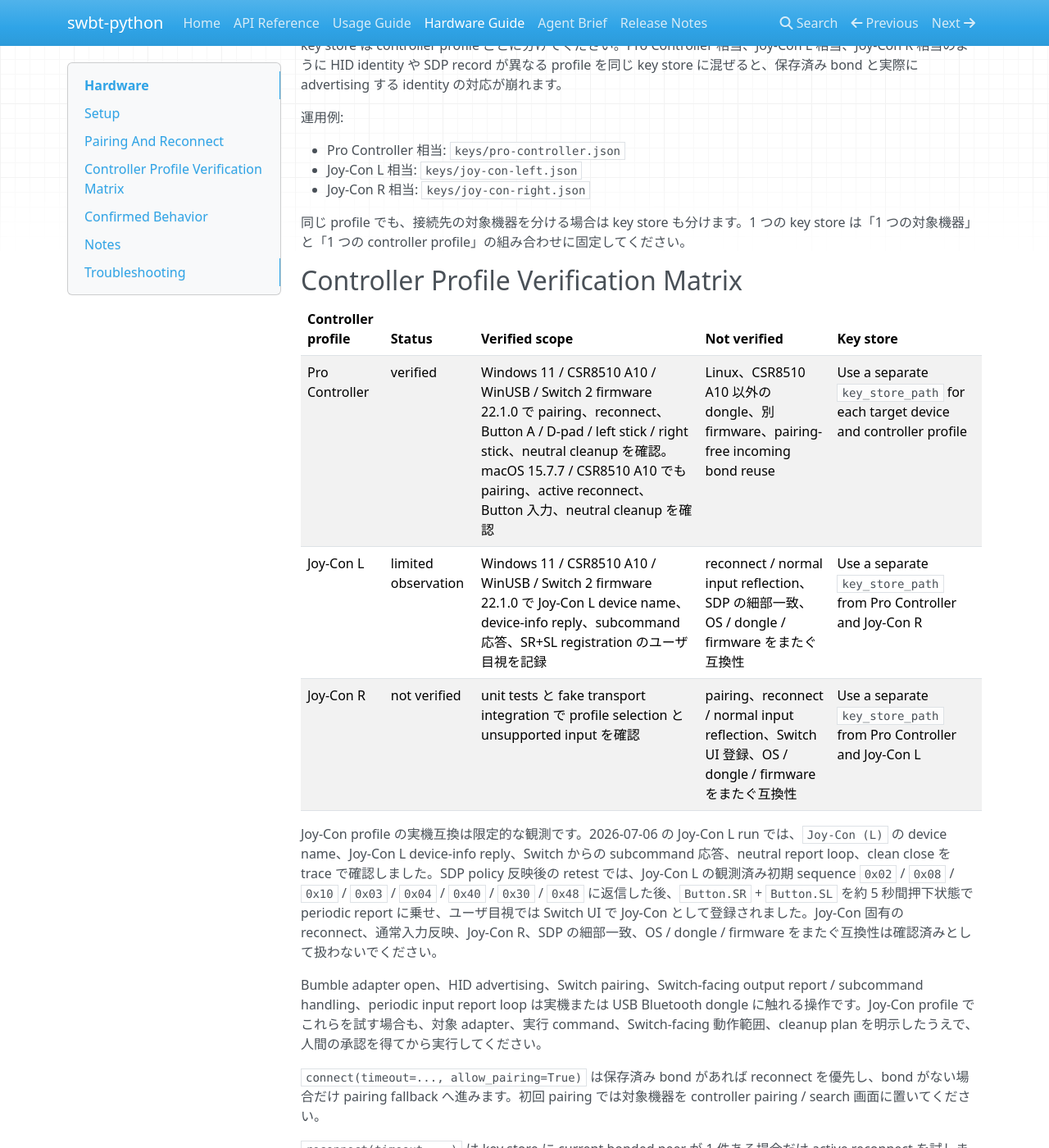
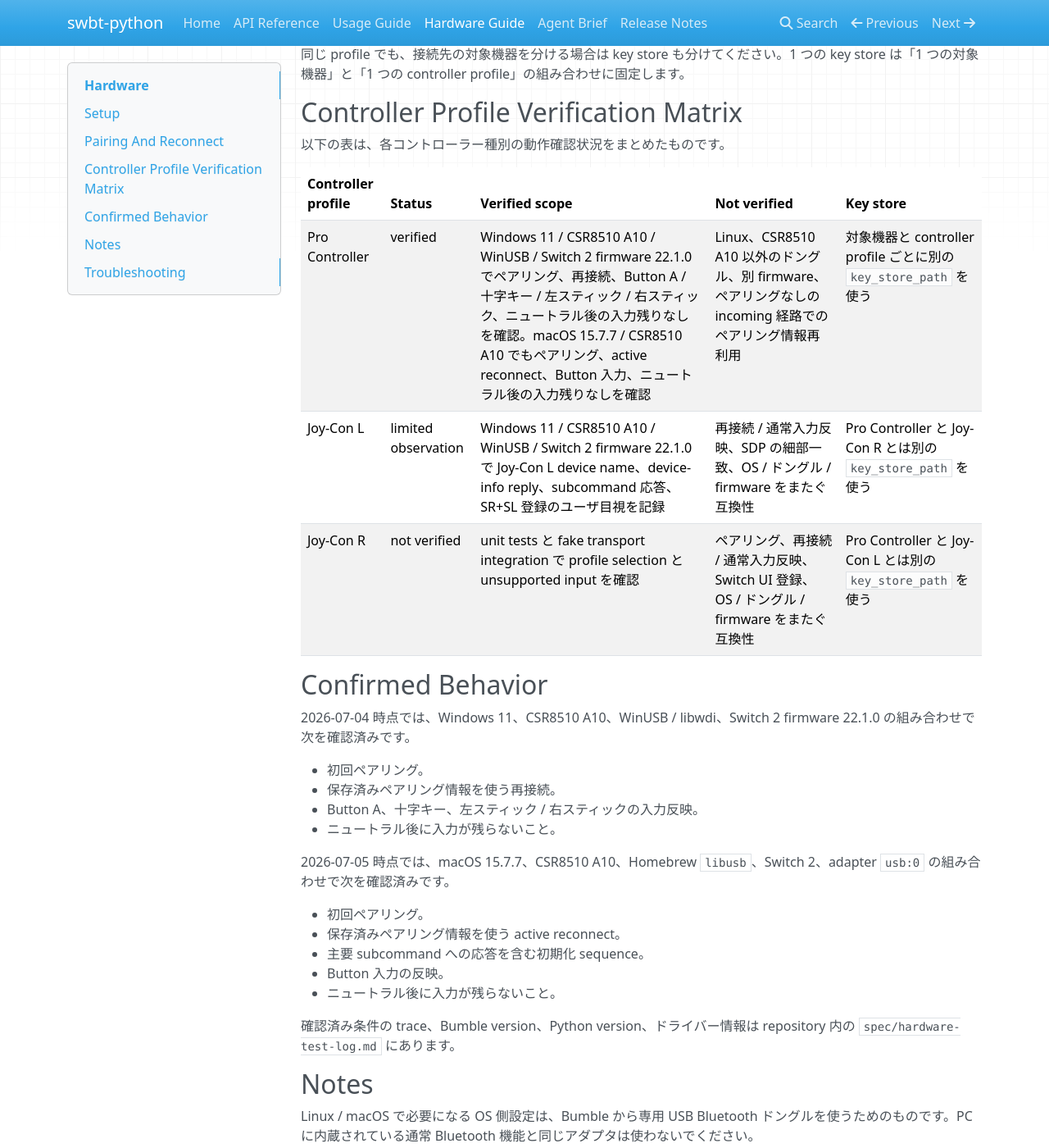
Before and after one commit to niart120/swbt-python, an MkDocs documentation site: the page built from docs/hardware.md, in a window 1280 px wide and 1400 px high, scrolled down 2979 px. Shown: the whole window at 82% size. Built offline with MkDocs 1.6.1, drawn with Linux system fonts in a browser that asks for light colours; nearby versions of some CDN libraries; some of the changed text lies outside the part shown.

Commit message:
docs(public): 公開ドキュメントの文言を整理

````diff
--- a/docs/hardware.md
+++ b/docs/hardware.md
@@ -1,7 +1,7 @@
 # Hardware
 
-`swbt-python` の実機接続では、PC の標準 Bluetooth 機能ではなく、Bumble から直接開く専用 USB Bluetooth dongle を使います。
-最初に driver と adapter 名を確認し、その後に対象機器側で controller pairing / search 画面を開いて接続します。
+`swbt-python` の実機接続では、PC の標準 Bluetooth 機能ではなく、Bumble から直接開く専用 USB Bluetooth ドングルを使います。
+最初にドライバーとアダプタ名を確認し、その後に対象機器側でコントローラー接続画面を開いて接続します。
 
 ## Setup
 
@@ -10,40 +10,34 @@
 | 項目 | 内容 |
 |---|---|
 | Python | Python 3.12 以降 |
-| USB Bluetooth dongle | PC の通常 Bluetooth 機能と共有しない専用 dongle |
-| 対象機器 | controller pairing / search 画面へ手動で移動できること |
+| USB Bluetooth ドングル | PC の通常 Bluetooth 機能と共有しない専用ドングル |
+| 対象機器 | "持ち方/順番を変える" 画面へ手動で移動できること |
 
 ### Driver / USB Access
 
-Bumble の `usb:` adapter は USB HCI transport を libusb 経由で使用します。
-ここでの driver 準備は、OS の Bluetooth 機能で使う driver ではなく、専用 dongle を Bumble から直接開くための OS 側設定を指します。
+Bumble の `usb:` アダプタは USB HCI transport を libusb 経由で使います。
+ここでのドライバー準備は、OS の Bluetooth 機能で使うドライバーではなく、専用ドングルを Bumble から直接開くための OS 側設定を指します。
 
 | OS | status | 準備 |
 |---|---|---|
-| Windows | supported | Zadig などで専用 dongle に WinUSB / libwdi driver を導入する |
-| Linux | experimental | `libusb-1.0` が使えること、USB デバイスにアクセスできること、kernel / BlueZ が対象 dongle を使用中でないことを確認する |
-| macOS | experimental | `libusb-1.0` が使えること、macOS Bluetooth stack が外付け HCI を使用しない設定になっていること、必要に応じて libusb の library path を指定する |
-
-#### Bumble USB Transport Requirements
-
-Bumble の `usb:` adapter は USB HCI transport を libusb 経由で扱います。Bumble の USB transport documentation では、`usb:` moniker、`libusb-1.0`、`usb_probe` / `lsusb` による列挙確認が示されています。
-
-`swbt-python` の lock file では Bumble 0.0.230 と `libusb1` / `libusb-package` dependency を固定しています。
+| Windows | supported | Zadig などで専用ドングルに WinUSB / libwdi ドライバーを導入する |
+| Linux | experimental | `libusb-1.0` が使えること、USB デバイスにアクセスできること、kernel / BlueZ が対象ドングルを使用中でないことを確認する |
+| macOS | experimental | `libusb-1.0` が使えること、macOS の Bluetooth stack が外付け HCI を使用しない設定になっていること、必要に応じて libusb の library path を指定する |
 
 #### Windows USB & Driver Setup
 
-Windows では、Zadig などで専用 USB Bluetooth dongle に WinUSB / libwdi driver を導入する必要があります。
+Windows では、Zadig などで専用 USB Bluetooth ドングルに WinUSB / libwdi ドライバーを導入する必要があります。
 
-[Zadig](https://zadig.akeo.ie/) は、Windows 上で WinUSB などの汎用 USB driver を対象デバイスへ入れるためのツールです。
+[Zadig](https://zadig.akeo.ie/) は、Windows 上で WinUSB などの汎用 USB ドライバーを対象デバイスへ入れるためのツールです。
 
-Zadig では次の順に進めます。
+Zadig での実施手順:
 
-- 専用 USB Bluetooth dongle を接続し、Zadig を管理者権限で起動する。
-- 対象の dongle を選択する。
-- 一覧に出ない場合は `Options > List All Devices` を使う。
-- 選択した USB デバイスの VID / PID が対象 dongle と一致することを確認する。
-- driver は `WinUSB` を選ぶ。
-- `Install Driver` を実行する。
+1. 専用 USB Bluetooth ドングルを接続し、Zadig を管理者権限で起動する。
+2. 対象のドングルを選択する。
+   - 一覧に出ない場合は `Options > List All Devices` を使う。
+3. 選択した USB デバイスの VID / PID が対象ドングルと一致することを確認する。
+4. ドライバーとして `WinUSB` を選ぶ。
+5. `Install Driver` を実行する。
 
 Zadig の操作画面と詳細: [Zadig 2.x User Guide](https://github.com/pbatard/libwdi/wiki/Zadig)。
 
@@ -51,11 +45,11 @@ Zadig の操作画面と詳細: [Zadig 2.x User Guide](https://github.com/pbatar
 
 Linux の手順はこの Hardware Guide に整備されていますが、動作検証されていないことに留意してください。
 
-Linux では、Bumble 同梱の `libusb_package` で `libusb-1.0` が見つからない場合、OS 側で `apt install libusb-1.0-0` が必要になることがあります。USB デバイスへのアクセス権を付け、kernel / BlueZ が dongle を使用中の場合は `hciconfig hciX down` などで解放する必要があります。
+Linux では、Bumble 同梱の `libusb_package` で `libusb-1.0` が見つからない場合、OS 側で `apt install libusb-1.0-0` が必要になることがあります。USB デバイスへのアクセス権を付け、kernel / BlueZ がドングルを使用中の場合は `hciconfig hciX down` などで解放する必要があります。
 
 #### macOS USB & Driver Setup
 
-macOS では、macOS Bluetooth stack が外付け HCI を使用しないように `sudo nvram bluetoothHostControllerSwitchBehavior="never"` の設定が必要になる場合があります。実行前に現在の値を確認します。
+macOS では、macOS の Bluetooth stack が外付け HCI を使用しないように `sudo nvram bluetoothHostControllerSwitchBehavior="never"` の設定が必要になる場合があります。実行前に現在の値を確認します。
 
 ```console
 nvram bluetoothHostControllerSwitchBehavior
@@ -80,17 +74,15 @@ uv run swbt-probe adapters --json
 brew install pkgconf openssl@3
 ```
 
-2026-07-05 の実機観測では、macOS 15.7.7、CSR8510 A10、Homebrew `libusb` 1.0.30、Bumble 0.0.230、Python 3.12.13、adapter `usb:0` で、pairing、HID control / interrupt L2CAP、保存済み bond を使う active reconnect、button 入力、neutral cleanup を確認しています。
-
 #### Linux / macOS Verification Scope
 
-Linux / macOS は experimental です。ここに書いた内容は、Bumble から専用 adapter を使う前に確認する項目です。接続成功を保証するものではありません。
+Linux / macOS は experimental です。ここに書いた内容は、Bumble から専用アダプタを使う前に確認する項目です。接続成功を保証するものではありません。
 
-Linux 上の adapter listing、adapter open、HID advertising、pairing、reconnect、input reflection はまだ確認していません。macOS CI で確認するのは、依存関係のインストール、単体テスト、fake transport を使った結合テスト、パッケージ作成までです。USB Bluetooth dongle は使いません。
+Linux 上のアダプタ列挙、アダプタ open、HID 接続待ち受け、ペアリング、再接続、入力反映はまだ確認していません。macOS CI 上では依存関係のインストール、単体テスト、fake transport を使った結合テスト、パッケージ作成までは確認済みです。CI では USB Bluetooth ドングルを使いません。
 
 ### Adapter Name
 
-driver 準備後、Bumble から見える adapter 名を確認します。
+ドライバー準備後、Bumble から見えるアダプタ名を確認します。
 
 Python から確認する場合は `list_adapters()` を使います。
 
@@ -101,7 +93,7 @@ for info in list_adapters():
     print(info.name, info.aliases)
 ```
 
-`info.name` は `ProController(adapter=info.name)` など concrete controller の `adapter` に渡す値です。`list_adapters()` は専用 USB Bluetooth dongle 候補を列挙します。対象機器本体や周辺 Bluetooth host は列挙しません。
+`info.name` は `ProController(adapter=info.name)` など具象コントローラーの `adapter` に渡す値です。`list_adapters()` は専用 USB Bluetooth ドングル候補を列挙します。対象機器本体や周辺 Bluetooth ホストは列挙しません。
 
 CLI から確認する場合は `swbt-probe adapters --json` を使います。
 
@@ -109,17 +101,17 @@ CLI から確認する場合は `swbt-probe adapters --json` を使います。
 swbt-probe adapters --json
 ```
 
-`list_adapters()` と `swbt-probe adapters --json` は adapter 一覧確認用です。USB descriptor の読み取りは行いますが、Switch に向けた pairing、HID advertising、report loop は開始しません。Bumble transport として device handle を開きません。
+`list_adapters()` と `swbt-probe adapters --json` はアダプタ一覧確認用です。USB descriptor の読み取りは行いますが、Switch に向けたペアリング、HID 接続待ち受け、レポートループは開始しません。Bumble transport としてデバイスハンドルを開きません。
 
-`adapter` には `usb:0` のような Bumble adapter 名を指定します。adapter 名は PC の接続状態で変わるため、コード例の `usb:0` を固定値として扱わないでください。
+`adapter` には `usb:0` のような Bumble アダプタ名を指定します。アダプタ名は PC の接続状態で変わるため、コード例の `usb:0` を固定値として扱わないでください。
 
 ## Pairing And Reconnect
 
-`key_store_path` は pairing 情報を保存する JSON key store path です。保存済み bond を使う場合は `ProController(adapter="usb:0", key_store_path="switch-bond.json")` のように指定します。
+`key_store_path` はペアリング情報を保存する JSON key store path です。保存済みペアリング情報を使う場合は `ProController(adapter="usb:0", key_store_path="switch-bond.json")` のように指定します。
 
 ### Profile-specific Key Stores
 
-key store は controller profile ごとに分けてください。Pro Controller 相当、Joy-Con L 相当、Joy-Con R 相当のように HID identity や SDP record が異なる profile を同じ key store に混ぜると、保存済み bond と実際に advertising する identity の対応が崩れます。
+key store はコントローラー種別ごとに分けてください。Pro Controller 相当、Joy-Con L 相当、Joy-Con R 相当のように HID identity や SDP record が異なる profile を同じ key store に混ぜると、保存済みペアリング情報と接続待ち受け時の identity の対応が崩れます。
 
 運用例:
 
@@ -127,80 +119,71 @@ key store は controller profile ごとに分けてください。Pro Controller
 - Joy-Con L 相当: `keys/joy-con-left.json`
 - Joy-Con R 相当: `keys/joy-con-right.json`
 
-同じ profile でも、接続先の対象機器を分ける場合は key store も分けます。1 つの key store は「1 つの対象機器」と「1 つの controller profile」の組み合わせに固定してください。
+同じ profile でも、接続先の対象機器を分ける場合は key store も分けてください。1 つの key store は「1 つの対象機器」と「1 つの controller profile」の組み合わせに固定します。
 
 ## Controller Profile Verification Matrix
+以下の表は、各コントローラー種別の動作確認状況をまとめたものです。
 
 | Controller profile | Status | Verified scope | Not verified | Key store |
 |---|---|---|---|---|
-| Pro Controller | verified | Windows 11 / CSR8510 A10 / WinUSB / Switch 2 firmware 22.1.0 で pairing、reconnect、Button A / D-pad / left stick / right stick、neutral cleanup を確認。macOS 15.7.7 / CSR8510 A10 でも pairing、active reconnect、Button 入力、neutral cleanup を確認 | Linux、CSR8510 A10 以外の dongle、別 firmware、pairing-free incoming bond reuse | Use a separate `key_store_path` for each target device and controller profile |
-| Joy-Con L | limited observation | Windows 11 / CSR8510 A10 / WinUSB / Switch 2 firmware 22.1.0 で Joy-Con L device name、device-info reply、subcommand 応答、SR+SL registration のユーザ目視を記録 | reconnect / normal input reflection、SDP の細部一致、OS / dongle / firmware をまたぐ互換性 | Use a separate `key_store_path` from Pro Controller and Joy-Con R |
-| Joy-Con R | not verified | unit tests と fake transport integration で profile selection と unsupported input を確認 | pairing、reconnect / normal input reflection、Switch UI 登録、OS / dongle / firmware をまたぐ互換性 | Use a separate `key_store_path` from Pro Controller and Joy-Con L |
-
-Joy-Con profile の実機互換は限定的な観測です。2026-07-06 の Joy-Con L run では、`Joy-Con (L)` の device name、Joy-Con L device-info reply、Switch からの subcommand 応答、neutral report loop、clean close を trace で確認しました。SDP policy 反映後の retest では、Joy-Con L の観測済み初期 sequence `0x02` / `0x08` / `0x10` / `0x03` / `0x04` / `0x40` / `0x30` / `0x48` に返信した後、`Button.SR` + `Button.SL` を約 5 秒間押下状態で periodic report に乗せ、ユーザ目視では Switch UI で Joy-Con として登録されました。Joy-Con 固有の reconnect、通常入力反映、Joy-Con R、SDP の細部一致、OS / dongle / firmware をまたぐ互換性は確認済みとして扱わないでください。
-
-Bumble adapter open、HID advertising、Switch pairing、Switch-facing output report / subcommand handling、periodic input report loop は実機または USB Bluetooth dongle に触れる操作です。Joy-Con profile でこれらを試す場合も、対象 adapter、実行 command、Switch-facing 動作範囲、cleanup plan を明示したうえで、人間の承認を得てから実行してください。
-
-`connect(timeout=..., allow_pairing=True)` は保存済み bond があれば reconnect を優先し、bond がない場合だけ pairing fallback へ進みます。初回 pairing では対象機器を controller pairing / search 画面に置いてください。
-
-`reconnect(timeout=...)` は key store に current bonded peer が 1 件ある場合だけ active reconnect を試します。pairing fallback はしません。
-
-1 つの key store に複数の current peers を混ぜないでください。複数 current peers は `multiple current peers` の不正状態として扱い、どの peer を使うかを推測しません。別対象機器には別の `key_store_path` を使ってください。
+| Pro Controller | verified | Windows 11 / CSR8510 A10 / WinUSB / Switch 2 firmware 22.1.0 でペアリング、再接続、Button A / 十字キー / 左スティック / 右スティック、ニュートラル後の入力残りなしを確認。macOS 15.7.7 / CSR8510 A10 でもペアリング、active reconnect、Button 入力、ニュートラル後の入力残りなしを確認 | Linux、CSR8510 A10 以外のドングル、別 firmware、ペアリングなしの incoming 経路でのペアリング情報再利用 | 対象機器と controller profile ごとに別の `key_store_path` を使う |
+| Joy-Con L | limited observation | Windows 11 / CSR8510 A10 / WinUSB / Switch 2 firmware 22.1.0 で Joy-Con L device name、device-info reply、subcommand 応答、SR+SL 登録のユーザ目視を記録 | 再接続 / 通常入力反映、SDP の細部一致、OS / ドングル / firmware をまたぐ互換性 | Pro Controller と Joy-Con R とは別の `key_store_path` を使う |
+| Joy-Con R | not verified | unit tests と fake transport integration で profile selection と unsupported input を確認 | ペアリング、再接続 / 通常入力反映、Switch UI 登録、OS / ドングル / firmware をまたぐ互換性 | Pro Controller と Joy-Con L とは別の `key_store_path` を使う |
 
 ## Confirmed Behavior
 
 2026-07-04 時点では、Windows 11、CSR8510 A10、WinUSB / libwdi、Switch 2 firmware 22.1.0 の組み合わせで次を確認済みです。
 
-- 初回 pairing。
-- 保存済み pairing 情報を使う reconnect。
-- Button A、D-pad、left / right stick の入力反映。
-- neutral 後に入力が残らないこと。
+- 初回ペアリング。
+- 保存済みペアリング情報を使う再接続。
+- Button A、十字キー、左スティック / 右スティックの入力反映。
+- ニュートラル後に入力が残らないこと。
 
 2026-07-05 時点では、macOS 15.7.7、CSR8510 A10、Homebrew `libusb`、Switch 2、adapter `usb:0` の組み合わせで次を確認済みです。
 
-- 初回 pairing。
-- 保存済み pairing 情報を使う active reconnect。
+- 初回ペアリング。
+- 保存済みペアリング情報を使う active reconnect。
 - 主要 subcommand への応答を含む初期化 sequence。
 - Button 入力の反映。
-- neutral 後に入力が残らないこと。
+- ニュートラル後に入力が残らないこと。
 
-確認済み条件の trace、Bumble version、Python version、driver version は repository 内の `spec/hardware-test-log.md` にあります。
+確認済み条件の trace、Bumble version、Python version、ドライバー情報は repository 内の `spec/hardware-test-log.md` にあります。
 
 ## Notes
 
-Linux / macOS で必要になる OS 側設定は、Bumble から専用 adapter を使うためのものです。PC の通常 Bluetooth 機能と同じ adapter は使わないでください。
+Linux / macOS で必要になる OS 側設定は、Bumble から専用 USB Bluetooth ドングルを使うためのものです。PC に内蔵されている通常 Bluetooth 機能と同じアダプタは使わないでください。
 
 ## Troubleshooting
 
 ### Adapter Does Not Open
 
-- 専用 USB Bluetooth dongle を使っているか確認します。
+- 専用 USB Bluetooth ドングルを使っているか確認します。
 - Windows では WinUSB / libwdi に切り替わっているか確認します。
-- 専用 dongle の adapter 名を指定しているか確認します。
-- `list_adapters()` または `swbt-probe adapters --json` で adapter 名を確認します。
-- `adapters=[]` は HCI 候補 0 件です。driver、USB 接続、OS 側の占有状態を確認します。
-- `AdapterDiscoveryError` は libusb の読み込みや USB 列挙開始の失敗です。adapter open 失敗とは別に扱います。
+- 専用ドングルのアダプタ名を指定しているか確認します。
+- `list_adapters()` または `swbt-probe adapters --json` でアダプタ名を確認します。
+- `adapters=[]` は HCI 候補 0 件です。ドライバー、USB 接続、OS 側の占有状態を確認します。
+- `AdapterDiscoveryError` は libusb の読み込みや USB 列挙開始の失敗です。アダプタ open 失敗とは別に扱います。
 
 ### Pairing Timeout
 
-- 対象機器が controller pairing / search 画面にいるか確認します。
+- 対象機器がコントローラー接続画面にいるか確認します。
 - `pair()` または `connect(..., allow_pairing=True)` を使っているか確認します。
 - trace に `advertising_start`、`connection_request`、`host_connection` があるか確認します。
 
 ### No Bond
 
-- `reconnect()` / `try_reconnect()` は保存済み bond がない場合、`no bond` として失敗します。
+- `reconnect()` / `try_reconnect()` は保存済みペアリング情報がない場合、`no_bond` として失敗します。
 - 初回接続では `connect(..., allow_pairing=True)` か `pair()` を使います。
 - `key_store_path` が別ファイルを指していないか確認します。
 
 ### Multiple Current Peers
 
-- 1 つの key store に複数の current peers がある状態です。
+- 1 つの key store に複数の現在の再接続候補がある状態です。
 - 対象機器ごとに key store を分けます。
-- 復旧する場合は該当 key store を削除し、pairing をやり直します。
+- 復旧する場合は該当 key store を削除し、ペアリングをやり直します。
 
 ### Input Is Not Reflected In The UI
 
-- pairing / reconnect 直後の初期通信が終わってから入力を送っているか確認します。
-- `tap()` は即時 report を送ります。`press()` / `release()` / `sticks()` / `neutral()` は state update API であり、即時送信を保証しません。
+- ペアリングまたは再接続直後の初期通信が終わってから入力を送っているか確認します。
+- `tap()` は即時レポートを送ります。`press()` / `release()` / `sticks()` / `neutral()` は state update API であり、即時送信を保証しません。
 - trace の `report_tx`、`subcommand_rx`、`subcommand_reply_tx`、`connected`、`disconnected` を確認します。
--- a/docs/release-notes.md
+++ b/docs/release-notes.md
@@ -4,22 +4,22 @@
 
 ### Breaking changes
 
-Rearchitecture cleanup makes the controller class model explicit. The public API now exposes concrete controller classes for construction and keeps lower-level configuration seams internal.
+コントローラークラス構成を明示するため、公開 API は生成用の具象コントローラークラスを公開し、下位の構成値やテスト用の差し替え口は内部に閉じます。
 
 ### Migration
 
 | Old API | New API | Notes |
 |---|---|---|
-| `SwitchGamepad(...)` | `ProController(...)` | `SwitchGamepad` は shared interface / 型注釈用。 |
-| `JoyCon("left", ...)` | `JoyConL(...)` | 左 Joy-Con 相当の concrete controller。 |
-| `JoyCon("right", ...)` | `JoyConR(...)` | 右 Joy-Con 相当の concrete controller。 |
-| `SwitchGamepadConfig(...)` | public API から削除 | internal runtime / test setup 専用。 |
-| `transport=FakeHidTransport` | internal tests only | 利用者向け constructor には transport injection を出さない。 |
+| `SwitchGamepad(...)` | `ProController(...)` | `SwitchGamepad` は共通インターフェース / 型注釈用。 |
+| `JoyCon("left", ...)` | `JoyConL(...)` | Joy-Con（L）相当の具象コントローラー。 |
+| `JoyCon("right", ...)` | `JoyConR(...)` | Joy-Con（R）相当の具象コントローラー。 |
+| `SwitchGamepadConfig(...)` | 公開 API から削除 | 内部実行時 / テスト設定専用。 |
+| `transport=FakeHidTransport` | 内部テストのみ | 利用者向け生成 API では transport の差し替えを受け付けない。 |
 
-`ProController(...)`, `JoyConL(...)`, `JoyConR(...)` は `adapter`, `key_store_path`, `report_period_us`, `controller_colors`, `diagnostics` を受け取ります。Pro Controller / Joy-Con L / Joy-Con R では、同じ対象機器でも `key_store_path` を分ける必要があります。
+`ProController(...)`、`JoyConL(...)`、`JoyConR(...)` は `adapter`、`key_store_path`、`report_period_us`、`controller_colors`、`diagnostics` を受け取ります。Pro Controller、Joy-Con L、Joy-Con R では、同じ対象機器でも `key_store_path` を分けてください。
 
 ### Hardware scope
 
-Pro Controller 相当では、Windows 11 / CSR8510 A10 / WinUSB / Switch 2 firmware 22.1.0 と macOS 15.7.7 / CSR8510 A10 の観測を記録しています。Linux は手順のみで、adapter open、pairing、input reflection は未検証です。
+Pro Controller 相当では、Windows 11 / CSR8510 A10 / WinUSB / Switch 2 firmware 22.1.0 と macOS 15.7.7 / CSR8510 A10 の観測を記録しています。Linux は手順のみで、アダプタ open、ペアリング、入力反映は未検証です。
 
-Joy-Con L は Windows 11 / CSR8510 A10 / WinUSB / Switch 2 firmware 22.1.0 で限定的な観測があります。Joy-Con R、reconnect、通常入力反映は未検証です。Joy-Con profile の実機互換は保証せず、検証状態は `docs/hardware.md` と `spec/hardware-test-log.md` を正本にします。
+Joy-Con L は Windows 11 / CSR8510 A10 / WinUSB / Switch 2 firmware 22.1.0 で限定的な観測があります。Joy-Con R、再接続、通常入力反映は未検証です。Joy-Con profile の実機互換性は保証せず、検証状態は `docs/hardware.md` と `spec/hardware-test-log.md` を正本にします。
````
Also changed, not shown: docs/usage.md (+2 -2 lines).
